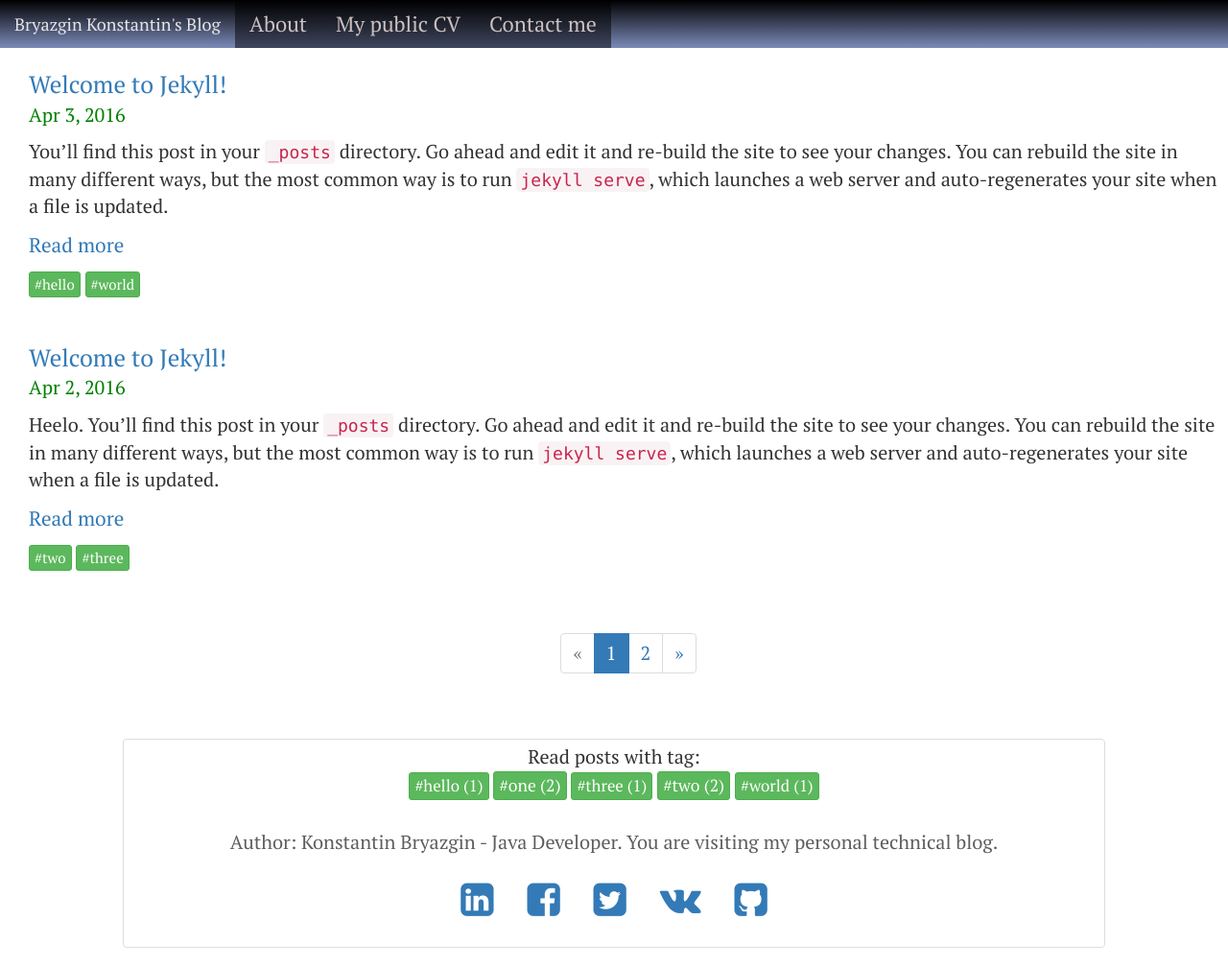
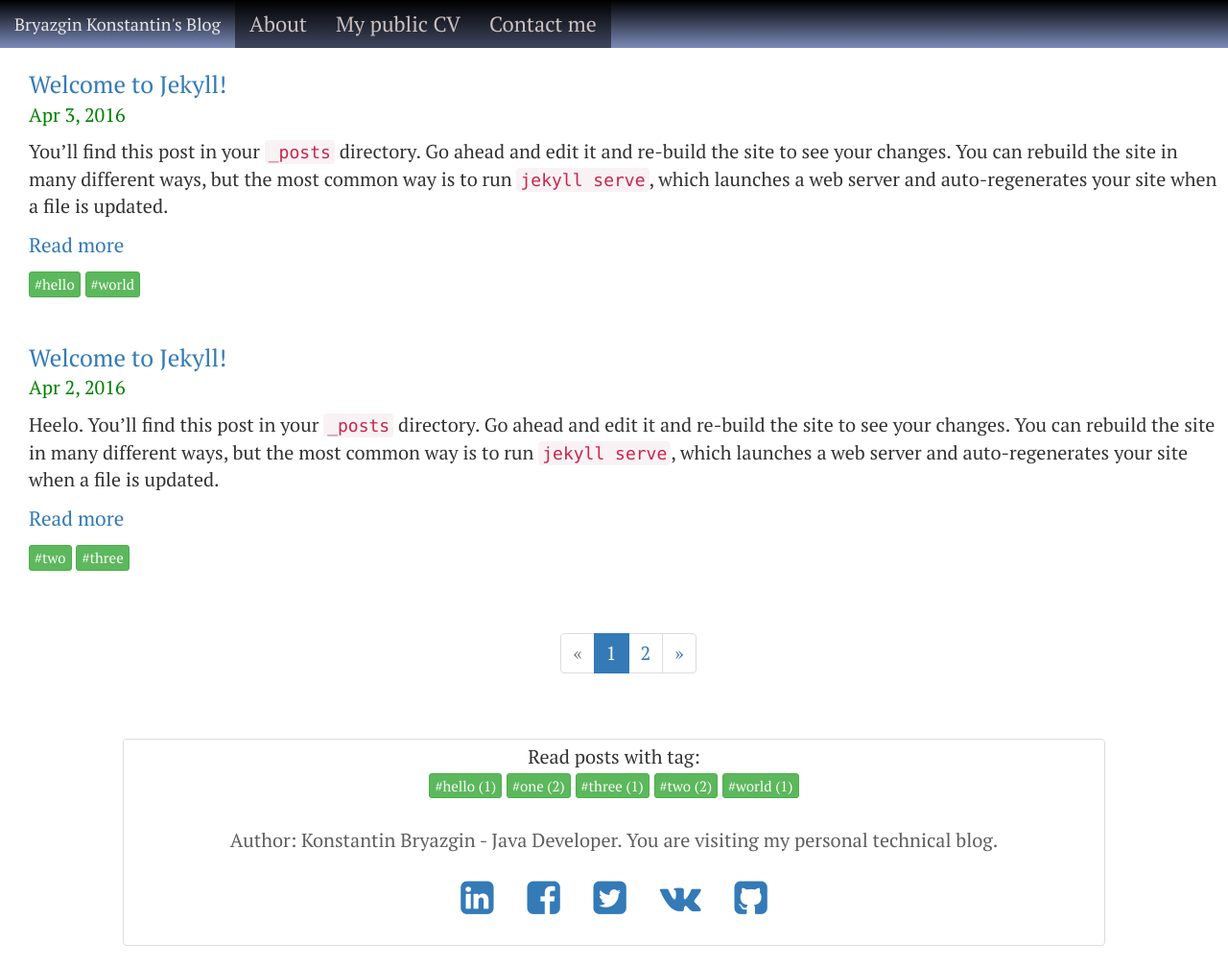
Before and after one commit to bryazginkos/bryazginkos.github.io, a Jekyll site: the page built from index.html, in a window 1280 px wide. Shown: the whole page at 96% size. Built offline with Jekyll 4.4.1, drawn with Linux system fonts in a browser that asks for light colours; the list of posts is cut into pages by our own code.

Commit message:
one style for tag buttons

```diff
--- a/_includes/footer.html
+++ b/_includes/footer.html
@@ -5,8 +5,7 @@
     <div class="text-center">
         <div>Read posts with tag:</div>
         {% for tag in tags %}
-        <a class="btn btn-success btn-xs" href="/tag/{{ tag | first | slugify }}/"
-           style="font-size: {{ tag | last | size  |  times: 4 | plus: 80  }}%">
+        <a class="btn btn-success btn-xs tag-btn" href="/tag/{{ tag | first | slugify }}/">
             #{{ tag[0] | replace:'-', ' ' }} ({{ tag | last | size }})
         </a>
         {% endfor %}
```
